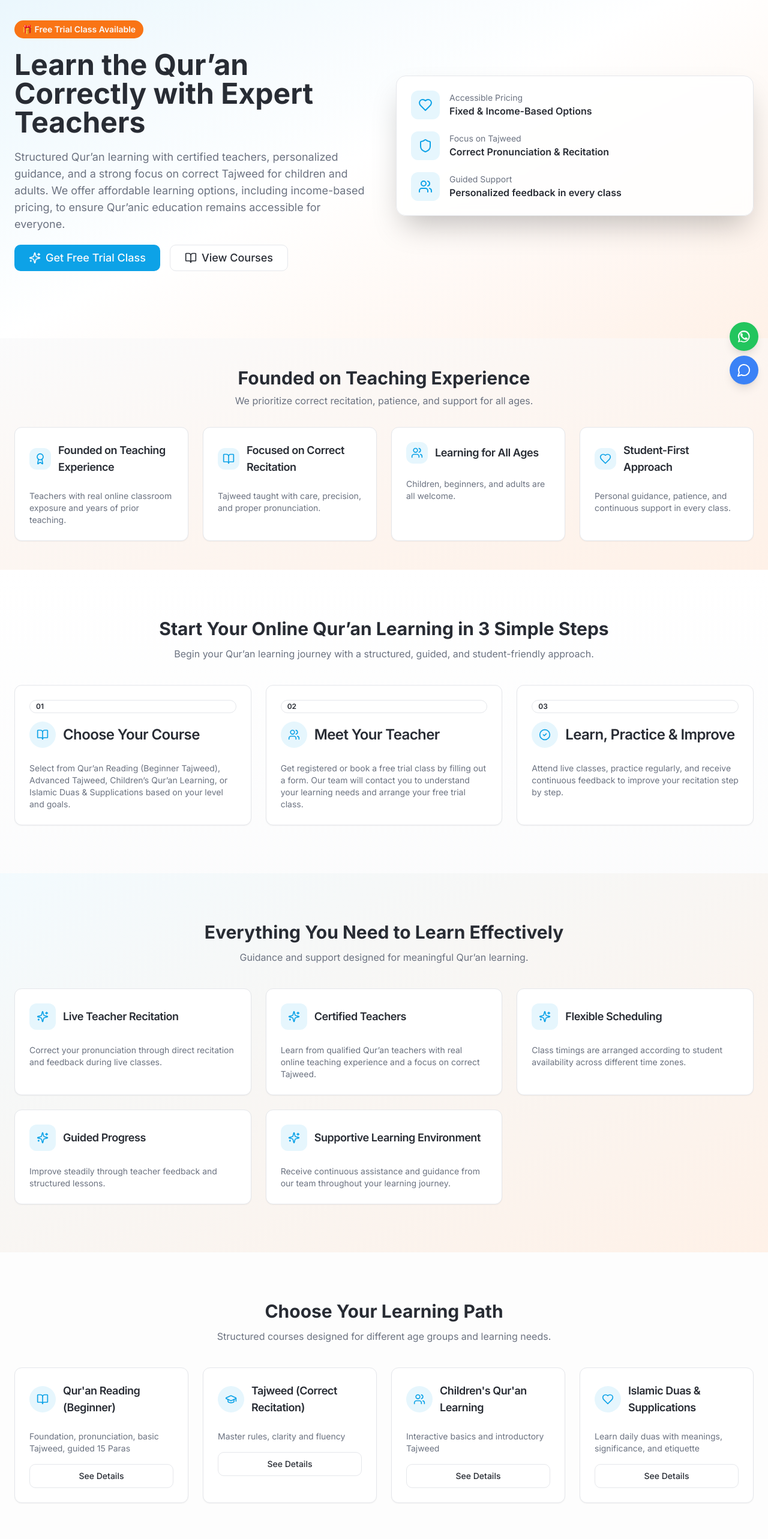
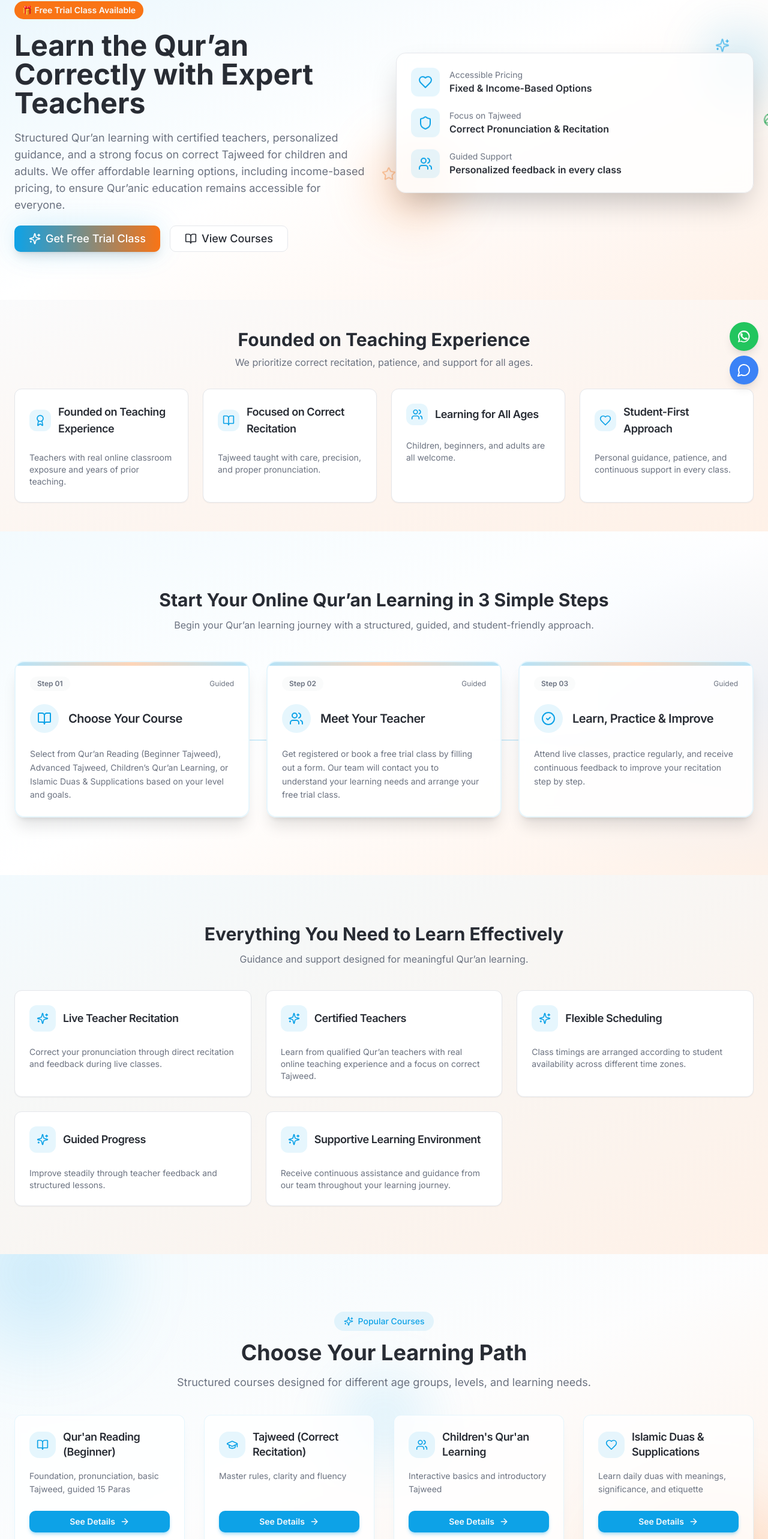
Before and after one commit to MusaShah100/quran, a Next.js app: page / in a window 1280 px wide. Shown: the part 143-2709 px from the top of the page at 60% size. Built offline with nearby package versions, Linux system fonts and the light colour scheme.

Commit message:
Done changes till 1/14/2026- changes of home page

```diff
--- a/app/page.tsx
+++ b/app/page.tsx
@@ -25,13 +25,9 @@ import {
   DollarSign,
   GraduationCap,
   Video,
-  UserCheck,
   BookMarked,
   Building2,
-  TrendingUp,
-  Handshake,
-  Target,
-  Lightbulb
+  Coins
 } from 'lucide-react';
 import { COURSES } from '@/lib/config';
 
@@ -39,7 +35,7 @@ export default function HomePage() {
   return (
     <div className="flex flex-col">
       {/* Hero Section */}
-      <section className="relative py-16 md:py-24 lg:py-28 bg-gradient-to-br from-primary/10 via-background to-secondary/10 overflow-hidden">
+      <section className="relative py-14 md:py-18 lg:py-20 bg-gradient-to-br from-primary/10 via-background to-secondary/10 overflow-hidden">
         <div className="absolute inset-0 bg-[radial-gradient(circle_at_top,_rgba(255,255,255,0.15),_transparent)] pointer-events-none" />
         <div className="container px-4 md:px-6 grid lg:grid-cols-2 gap-10 items-center relative z-10">
           <div className="space-y-5">
@@ -52,12 +48,19 @@ export default function HomePage() {
               We offer affordable learning options, including income-based pricing, to ensure Qur’anic education remains accessible for everyone.
             </p>
             <div className="flex flex-col sm:flex-row gap-4">
-              <Button asChild size="lg" className="text-lg px-6">
+              <div className="relative">
+                <div className="absolute inset-0 -z-10 rounded-full bg-primary/30 blur-xl animate-pulse" />
+                <Button
+                  asChild
+                  size="lg"
+                  className="relative text-lg px-6 bg-gradient-to-r from-primary to-secondary text-white shadow-lg hover:shadow-xl transition-transform duration-300 hover:-translate-y-0.5"
+                >
                   <Link href="/enroll">
                     <Sparkles className="mr-2 h-5 w-5" />
                     Get Free Trial Class
                   </Link>
                 </Button>
+              </div>
               <Button asChild variant="outline" size="lg" className="text-lg px-6">
                 <Link href="/courses">
                   <BookOpen className="mr-2 h-5 w-5" />
@@ -66,7 +69,13 @@ export default function HomePage() {
               </Button>
             </div>
           </div>
-          <div className="bg-white/80 backdrop-blur rounded-2xl shadow-2xl p-6 border flex flex-col gap-5">
+          <div className="relative" style={{ animation: 'floatHero 8s ease-in-out infinite' }}>
+            <div className="absolute -top-10 -right-8 w-28 h-28 rounded-full bg-primary/20 blur-2xl pointer-events-none" />
+            <div className="absolute -bottom-12 -left-10 w-36 h-36 rounded-full bg-secondary/20 blur-2xl pointer-events-none" />
+            <Sparkles className="absolute -top-6 right-10 h-6 w-6 text-primary/60 animate-bounce pointer-events-none" />
+            <Star className="absolute bottom-6 -left-6 h-6 w-6 text-secondary/60 animate-pulse pointer-events-none" />
+            <Globe className="absolute top-24 -right-10 h-6 w-6 text-accent/60 animate-spin pointer-events-none" />
+            <div className="bg-white/80 backdrop-blur rounded-2xl shadow-2xl p-6 border flex flex-col gap-5 transition-transform duration-300 ease-out md:-translate-y-1 hover:-translate-y-2">
               {[
                 { icon: Heart, title: 'Accessible Pricing', subtitle: 'Fixed & Income-Based Options' },
                 { icon: Shield, title: 'Focus on Tajweed', subtitle: 'Correct Pronunciation & Recitation' },
@@ -84,6 +93,13 @@ export default function HomePage() {
               ))}
             </div>
           </div>
+        </div>
+        <style jsx>{`
+          @keyframes floatHero {
+            0%, 100% { transform: translateY(-4px); }
+            50% { transform: translateY(4px); }
+          }
+        `}</style>
       </section>
 
       {/* Values & Trust */}
@@ -121,15 +137,18 @@ export default function HomePage() {
       </section>
 
       {/* How It Works */}
-      <section className="py-12 md:py-20 bg-gradient-to-b from-white to-muted/30">
-        <div className="container px-4 md:px-6 space-y-10">
+      <section className="relative py-16 md:py-24 bg-gradient-to-br from-primary/5 via-background to-secondary/10 overflow-hidden">
+        <div className="absolute inset-0 bg-[radial-gradient(600px_300px_at_right,_rgba(147,197,253,0.15),_transparent)] pointer-events-none" />
+        <div className="container px-4 md:px-6 space-y-12 relative z-10">
           <div className="space-y-3 text-center max-w-3xl mx-auto">
             <h2 className="text-3xl font-bold">Start Your Online Qur’an Learning in 3 Simple Steps</h2>
             <p className="text-muted-foreground">
               Begin your Qur’an learning journey with a structured, guided, and student-friendly approach.
             </p>
           </div>
-          <div className="grid lg:grid-cols-3 gap-6">
+          <div className="relative">
+            <div className="absolute top-1/2 left-0 right-0 h-0.5 hidden lg:block bg-gradient-to-r from-transparent via-primary/30 to-transparent" />
+            <div className="grid lg:grid-cols-3 gap-7">
               {[
                 {
                   step: '01',
@@ -150,21 +169,31 @@ export default function HomePage() {
                   icon: CheckCircle2
                 },
               ].map((item) => (
-              <Card key={item.step} className="h-full">
-                <CardHeader>
-                  <Badge variant="outline" className="mb-2">{item.step}</Badge>
-                  <div className="flex items-center gap-3">
-                    <div className="p-3 rounded-full bg-primary/10">
-                      <item.icon className="h-5 w-5 text-primary" />
+                <Card
+                  key={item.step}
+                  className="h-full relative overflow-hidden rounded-2xl border-2 border-primary/10 bg-white/90 backdrop-blur shadow-xl hover:shadow-2xl transition-all duration-300 hover:-translate-y-1"
+                >
+                  <div className="absolute inset-x-0 top-0 h-1.5 bg-gradient-to-r from-primary/30 via-secondary/30 to-primary/30" />
+                  <CardHeader className="pt-6">
+                    <div className="flex items-center justify-between mb-4">
+                      <div className="inline-flex items-center gap-2 rounded-full bg-muted/40 px-3 py-1 text-xs font-semibold text-muted-foreground">
+                        Step {item.step}
                       </div>
-                    <CardTitle>{item.title}</CardTitle>
+                      <div className="hidden lg:block text-xs text-muted-foreground">Guided</div>
+                    </div>
+                    <div className="flex items-center gap-4">
+                      <div className="w-12 h-12 rounded-full bg-primary/10 flex items-center justify-center">
+                        <item.icon className="h-6 w-6 text-primary" />
+                      </div>
+                      <CardTitle className="text-xl">{item.title}</CardTitle>
                     </div>
                   </CardHeader>
-                <CardContent>
-                  <CardDescription>{item.desc}</CardDescription>
+                  <CardContent className="pb-6">
+                    <CardDescription className="leading-relaxed">{item.desc}</CardDescription>
                   </CardContent>
                 </Card>
               ))}
+            </div>
           </div>
         </div>
       </section>
@@ -202,28 +231,50 @@ export default function HomePage() {
         </div>
       </section>
 
-      {/* Courses */}
-      <section className="py-12 md:py-20 bg-muted/20">
-        <div className="container px-4 md:px-6 space-y-10">
-          <div className="space-y-3 text-center max-w-3xl mx-auto">
-            <h2 className="text-3xl font-bold">Choose Your Learning Path</h2>
-            <p className="text-muted-foreground">Structured courses designed for different age groups and learning needs.</p>
+      <section className="relative py-16 md:py-24 overflow-hidden bg-gradient-to-br from-primary/5 via-muted/20 to-secondary/10">
+        <div className="pointer-events-none absolute inset-0">
+          <div className="absolute -top-24 -left-16 h-64 w-64 rounded-full bg-primary/15 blur-3xl" />
+          <div className="absolute -bottom-32 -right-10 h-72 w-72 rounded-full bg-secondary/25 blur-3xl" />
+          <div className="absolute inset-y-1/3 left-1/2 h-40 w-40 -translate-x-1/2 rounded-full bg-primary/10 blur-2xl" />
         </div>
-          <div className="grid md:grid-cols-2 lg:grid-cols-4 gap-6">
+        <div className="container relative px-4 md:px-6 space-y-10">
+          <div className="space-y-4 text-center max-w-3xl mx-auto">
+            <div className="inline-flex items-center gap-2 px-4 py-1.5 rounded-full bg-primary/10 text-primary text-sm font-medium">
+              <Sparkles className="h-4 w-4" />
+              Popular Courses
+            </div>
+            <h2 className="text-3xl md:text-4xl font-bold">Choose Your Learning Path</h2>
+            <p className="text-muted-foreground text-base md:text-lg">
+              Structured courses designed for different age groups, levels, and learning needs.
+            </p>
+          </div>
+          <div className="grid md:grid-cols-2 lg:grid-cols-4 gap-6 lg:gap-8">
             {COURSES.filter(c => ['quran-reading', 'tajweed', 'kids', 'duas'].includes(c.id)).map((item) => (
-              <Card key={item.id} className="h-full">
-                <CardHeader>
+              <Card
+                key={item.id}
+                className="h-full flex flex-col border-primary/10 bg-white/80 backdrop-blur-sm shadow-lg shadow-primary/5 hover:-translate-y-1 hover:shadow-xl hover:shadow-primary/10 transition-all duration-300"
+              >
+                <CardHeader className="pb-0">
                   <div className="flex items-center gap-3">
-                    <div className="p-3 rounded-full bg-primary/10">
+                    <div className="p-3 rounded-2xl bg-primary/10">
                       {item.icon && <item.icon className="h-5 w-5 text-primary" />}
                     </div>
-                    <CardTitle className="text-lg">{item.title}</CardTitle>
+                    <CardTitle className="text-lg leading-snug">{item.title}</CardTitle>
                   </div>
                 </CardHeader>
-                <CardContent className="flex flex-col gap-4">
-                  <CardDescription>{item.summary}</CardDescription>
-                  <Button asChild variant="outline">
-                    <Link href="/courses">See Details</Link>
+                <CardContent className="flex flex-col flex-1 gap-6 pt-4">
+                  <CardDescription className="text-sm text-muted-foreground leading-relaxed">
+                    {item.summary}
+                  </CardDescription>
+                  <Button
+                    asChild
+                    size="sm"
+                    className="mt-auto w-full justify-center font-semibold shadow-md shadow-primary/30"
+                  >
+                    <Link href="/courses" className="flex items-center justify-center gap-2">
+                      <span>See Details</span>
+                      <ArrowRight className="h-4 w-4" />
+                    </Link>
                   </Button>
                 </CardContent>
               </Card>
@@ -232,13 +283,62 @@ export default function HomePage() {
         </div>
       </section>
 
-      <section className="py-12 md:py-20">
-        <div className="container px-4 md:px-6 max-w-5xl mx-auto text-center">
-          <div className="space-y-4">
-            <h2 className="text-3xl font-bold">Our Institute Is New — Our Teachers Are Experienced</h2>
-            <p className="text-muted-foreground text-lg max-w-3xl mx-auto">
+      <section className="relative py-16 md:py-24 overflow-hidden bg-gradient-to-br from-muted/40 via-background to-secondary/15">
+        <div className="pointer-events-none absolute inset-0">
+          <div className="absolute -top-24 right-0 h-64 w-64 rounded-full bg-primary/15 blur-3xl" />
+          <div className="absolute -bottom-24 left-[-3rem] h-72 w-72 rounded-full bg-secondary/20 blur-3xl" />
+        </div>
+        <div className="container relative px-4 md:px-6">
+          <div className="max-w-5xl mx-auto grid gap-10 md:grid-cols-[minmax(0,3fr)_minmax(0,2fr)] items-center">
+            <div className="space-y-5 text-center md:text-left">
+              <div className="inline-flex items-center gap-2 px-4 py-1.5 rounded-full bg-primary/10 text-primary text-sm font-medium">
+                <Building2 className="h-4 w-4" />
+                New Institute, Experienced Teachers
+              </div>
+              <h2 className="text-3xl md:text-4xl font-bold leading-tight">
+                Our Institute Is New — Our Teachers Are Experienced
+              </h2>
+              <p className="text-muted-foreground text-base md:text-lg leading-relaxed">
                 Our online Qur’an learning institute is newly established, but our teachers bring years of real online teaching experience. Before coming together as one institute, our instructors were already teaching Qur’an, Tajweed, and basic recitation to students across the world. By uniting as an institute, we now offer a more structured, supportive, and accessible Qur’an learning experience for children, adults, and families.
               </p>
+            </div>
+            <div className="space-y-4">
+              <div className="rounded-2xl bg-white/90 backdrop-blur shadow-xl border border-primary/10 p-6 flex flex-col gap-5">
+                <div className="flex items-center gap-3">
+                  <div className="p-3 rounded-xl bg-primary/10">
+                    <GraduationCap className="h-5 w-5 text-primary" />
+                  </div>
+                  <div>
+                    <p className="text-sm font-semibold">Years of Teaching Experience</p>
+                    <p className="text-xs text-muted-foreground">
+                      Teachers with real online Qur’an and Tajweed teaching background.
+                    </p>
+                  </div>
+                </div>
+                <div className="flex items-center gap-3">
+                  <div className="p-3 rounded-xl bg-primary/10">
+                    <Globe className="h-5 w-5 text-primary" />
+                  </div>
+                  <div>
+                    <p className="text-sm font-semibold">Students From Different Regions</p>
+                    <p className="text-xs text-muted-foreground">
+                      Previously teaching learners across the world before joining this institute.
+                    </p>
+                  </div>
+                </div>
+                <div className="flex items-center gap-3">
+                  <div className="p-3 rounded-xl bg-primary/10">
+                    <Users className="h-5 w-5 text-primary" />
+                  </div>
+                  <div>
+                    <p className="text-sm font-semibold">Structured, Supportive Learning</p>
+                    <p className="text-xs text-muted-foreground">
+                      A focused environment with guided lessons for children, adults, and families.
+                    </p>
+                  </div>
+                </div>
+              </div>
+            </div>
           </div>
         </div>
       </section>
@@ -306,7 +406,12 @@ export default function HomePage() {
                 icon: DollarSign,
                 color: 'text-green-600'
               },
-              { q: 'What is Income-Based Pricing?', a: 'It allows families to pay according to what they earn. Lower income means lower fees, ensuring equal access to Qur’anic education.' },
+              {
+                q: 'What is Income-Based Pricing?',
+                a: 'It allows families to pay according to what they earn. Lower income means lower fees, ensuring equal access to Qur’anic education.',
+                icon: Coins,
+                color: 'text-amber-600'
+              },
               {
                 q: 'Are classes live or recorded?',
                 a: 'All classes are live with teachers. Students learn through direct recitation, listening, and feedback.',
@@ -381,69 +486,6 @@ export default function HomePage() {
           </div>
         </div>
       </section>
-
-      <section className="py-14 bg-muted/30">
-        <div className="container px-4 md:px-6 flex flex-col gap-7 text-center">
-
-          <h3 className="text-2xl md:text-3xl font-semibold tracking-tight">
-            About
-          </h3>
-
-          <p className="text-muted-foreground text-base md:text-lg max-w-3xl mx-auto leading-relaxed">
-            An online Qur’an learning institute dedicated to correct Tajweed,
-            guided teaching, and accessible education for children and adults
-            around the world.
-          </p>
-
-          <div className="flex flex-wrap items-center justify-center gap-4">
-            <div className="flex items-center gap-2 text-base px-4 py-2 rounded-lg bg-primary/10">
-              <Shield className="h-5 w-5 text-primary" />
-              <span className="font-medium">Focus on Tajweed</span>
-            </div>
-
-            <div className="flex items-center gap-2 text-base px-4 py-2 rounded-lg bg-primary/10">
-              <Users className="h-5 w-5 text-primary" />
-              <span className="font-medium">Guided Support</span>
-            </div>
-
-            <div className="flex items-center gap-2 text-base px-4 py-2 rounded-lg bg-primary/10">
-              <DollarSign className="h-5 w-5 text-primary" />
-              <span className="font-medium">Accessible Pricing</span>
-            </div>
-          </div>
-
-          <div className="flex flex-wrap gap-5 justify-center text-base font-medium">
-            <Link href="/courses" className="text-primary hover:underline">
-              Courses
-            </Link>
-            <Link href="/pricing" className="text-primary hover:underline">
-              Pricing
-            </Link>
-            <Link href="/about" className="text-primary hover:underline">
-              About Us
-            </Link>
-            <Link href="/contact" className="text-primary hover:underline">
-              Contact
-            </Link>
-          </div>
-
-          <div className="flex flex-wrap gap-5 justify-center text-base text-muted-foreground">
-            <span className="inline-flex items-center gap-2">
-              <MessageCircle className="h-5 w-5" /> Email
-            </span>
-            <span className="inline-flex items-center gap-2">
-              <Phone className="h-5 w-5" /> WhatsApp
-            </span>
-            <span>Get in Touch</span>
-          </div>
-
-          <p className="text-sm md:text-base text-muted-foreground">
-            🌍 Online Qur’an learning for children, beginners, and families worldwide.
-          </p>
-
-        </div>
-      </section>
-
     </div>
   );
 }
```
Also changed, not shown: app/quran/page.tsx (+85 -80 lines), components/layout/footer.tsx (+44 -23 lines). Lines whose indentation alone changed are shown as unchanged.
